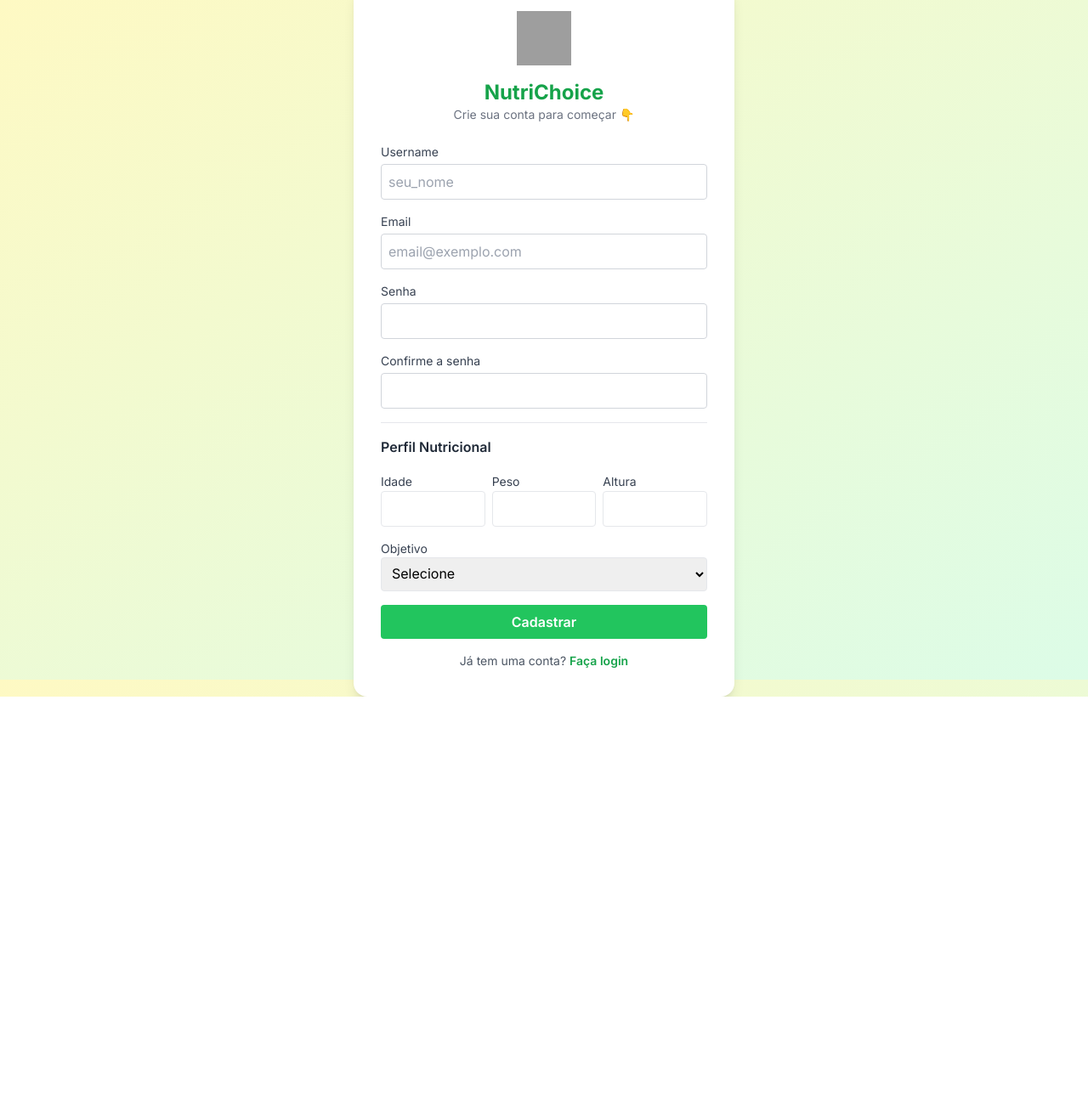
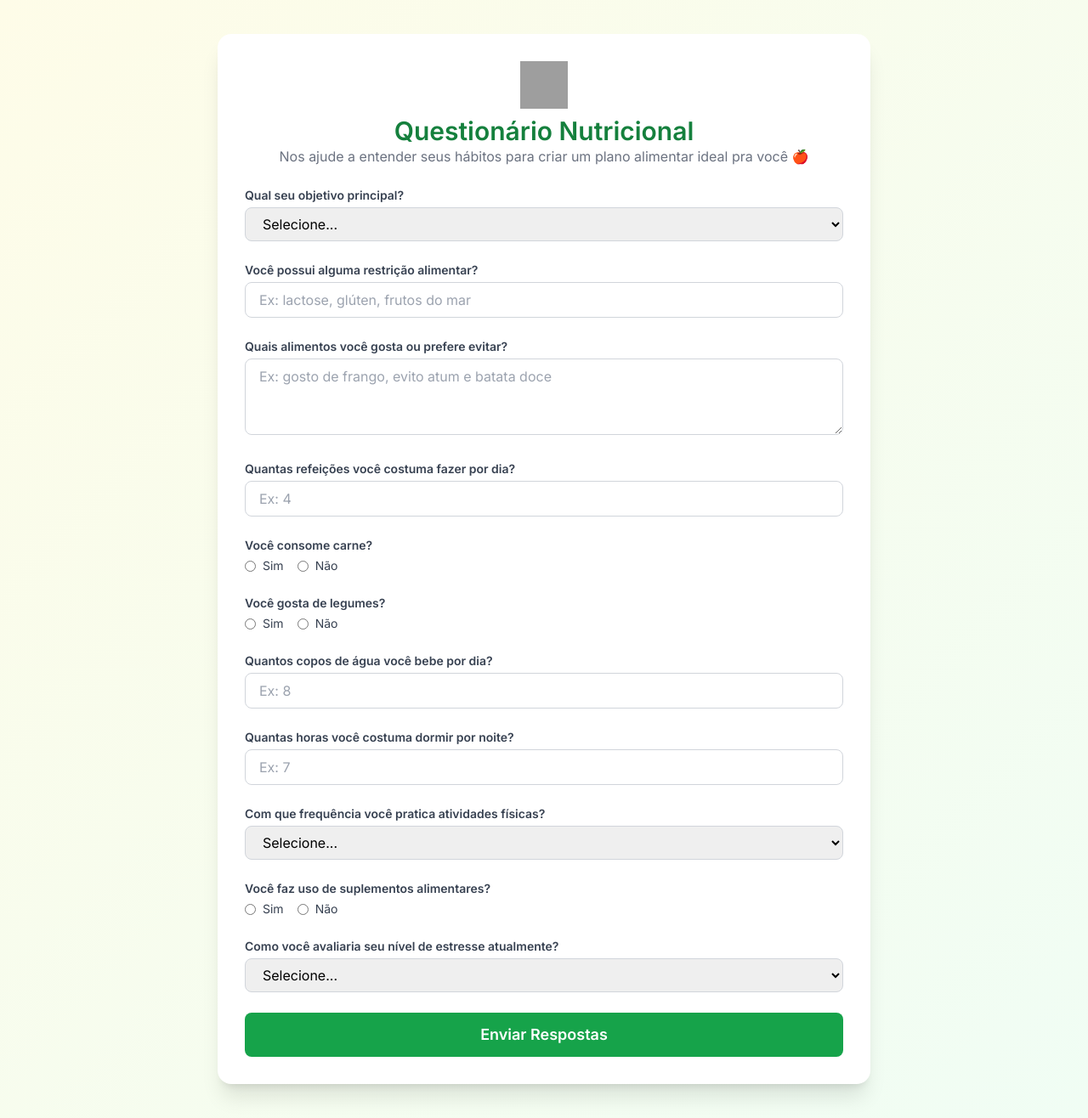
Before and after one commit to gabrielfranca10/projeto-nutri-choice, a Django app: page /cadastro/ in a window 1280 px wide. Shown: the whole page at 85% size. Before the commit the page ends 820 px from the top, so only its background shows below. Run offline with Django 5.2, Linux system fonts and the light colour scheme; some libraries are stand-ins or nearby versions; grey boxes are pictures that could not be loaded.

```diff
--- a/meu_app/templates/meu_app/cadastro.html
+++ b/meu_app/templates/meu_app/cadastro.html
@@ -1,95 +1,145 @@
 <!DOCTYPE html>
 <html lang="pt-br">
   <head>
-    <meta charset="UTF-8">
-    <title>Cadastro - NutriChoice</title>
+    <meta charset="UTF-8" />
+    <meta name="viewport" content="width=device-width, initial-scale=1.0" />
+    <title>Questionário Nutricional</title>
     <script src="https://cdn.tailwindcss.com"></script>
-    <link href="https://fonts.googleapis.com/css2?family=Inter:wght@400;600;700&display=swap" rel="stylesheet">
     <style>
+      @import url('https://fonts.googleapis.com/css2?family=Inter:wght@400;600&display=swap');
       body {
         font-family: 'Inter', sans-serif;
       }
     </style>
   </head>
-<body class="bg-gradient-to-br from-yellow-100 to-green-100 h-screen flex items-center justify-center px-4">
+  <body class="bg-gradient-to-br from-yellow-50 to-green-50 min-h-screen py-10 px-4">
+    <div class="max-w-3xl mx-auto bg-white p-8 rounded-2xl shadow-xl">
+      <div class="text-center mb-6">
+        <img class="w-14 h-14 mx-auto mb-2" src="https://cdn-icons-png.flaticon.com/512/415/415682.png" alt="Salada de frutas" />
+        <h1 class="text-3xl font-bold text-green-700">Questionário Nutricional</h1>
+        <p class="text-gray-500">Nos ajude a entender seus hábitos para criar um plano alimentar ideal pra você 🍎</p>
+      </div>
 
-    <div class="bg-white p-8 rounded-2xl shadow-lg w-full max-w-md text-center">
-        <img src="https://cdn-icons-png.flaticon.com/512/415/415744.png" alt="Logo" class="w-16 h-16 mx-auto mb-4">
-        <h2 class="text-2xl font-bold text-green-600">NutriChoice</h2>
-        <p class="text-sm text-gray-500 mb-6">Crie sua conta para começar 👇</p>
-
-        {% if erro %}
-            <div class="bg-red-100 text-red-700 p-2 rounded mb-4 text-sm">
-                {{ erro }}
-            </div>
-        {% endif %}
-
-        <form method="POST" class="space-y-4 text-left">
+      <form method="post" class="space-y-6">
         {% csrf_token %}
 
+        <!-- Objetivo -->
         <div>
-                <label class="block text-sm font-medium text-gray-700">Username</label>
-                <input type="text" name="username" required placeholder="seu_nome"
-                    class="w-full mt-1 p-2 border border-gray-300 rounded focus:outline-none focus:ring-2 focus:ring-green-400">
+          <label class="block text-sm font-semibold text-gray-700">Qual seu objetivo principal?</label>
+          <select name="objetivo" required class="mt-1 w-full rounded-lg border border-gray-300 px-4 py-2 focus:outline-none focus:ring-2 focus:ring-green-400">
+            <option value="">Selecione...</option>
+            <option value="perder">Perder peso</option>
+            <option value="ganhar">Ganhar massa muscular</option>
+            <option value="manter">Manter o peso</option>
+            <option value="energia">Melhorar energia/disposição</option>
+            <option value="saude">Melhorar saúde geral</option>
+          </select>
         </div>
 
+        <!-- Restrições -->
         <div>
-                <label class="block text-sm font-medium text-gray-700">Email</label>
-                <input type="email" name="email" required placeholder="email@exemplo.com"
-                    class="w-full mt-1 p-2 border border-gray-300 rounded focus:outline-none focus:ring-2 focus:ring-green-400">
+          <label class="block text-sm font-semibold text-gray-700">Você possui alguma restrição alimentar?</label>
+          <input type="text" name="restricoes" required placeholder="Ex: lactose, glúten, frutos do mar" class="w-full mt-1 rounded-lg border px-4 py-2 border-gray-300 focus:ring-2 focus:ring-green-400" />
         </div>
 
+        <!-- Preferências -->
         <div>
-                <label class="block text-sm font-medium text-gray-700">Senha</label>
-                <input type="password" name="password" required
-                    class="w-full mt-1 p-2 border border-gray-300 rounded focus:outline-none focus:ring-2 focus:ring-green-400">
+          <label class="block text-sm font-semibold text-gray-700">Quais alimentos você gosta ou prefere evitar?</label>
+          <textarea name="preferencia" rows="3" required placeholder="Ex: gosto de frango, evito atum e batata doce" class="w-full mt-1 rounded-lg border px-4 py-2 border-gray-300 focus:ring-2 focus:ring-green-400"></textarea>
         </div>
 
+        <!-- Refeições por dia -->
         <div>
-                <label class="block text-sm font-medium text-gray-700">Confirme a senha</label>
-                <input type="password" name="password2" required
-                    class="w-full mt-1 p-2 border border-gray-300 rounded focus:outline-none focus:ring-2 focus:ring-green-400">
+          <label class="block text-sm font-semibold text-gray-700">Quantas refeições você costuma fazer por dia?</label>
+          <input type="number" name="refeicoes_por_dia" min="1" max="10" required placeholder="Ex: 4" class="w-full mt-1 rounded-lg border px-4 py-2 border-gray-300 focus:ring-2 focus:ring-green-400">
         </div>
 
-            <hr class="my-4">
-
-            <h3 class="text-md font-semibold text-gray-800">Perfil Nutricional</h3>
-
-            <div class="grid grid-cols-3 gap-2">
+        <!-- Consome carne -->
         <div>
-                    <label class="text-sm text-gray-700">Idade</label>
-                    <input type="number" name="idade" class="w-full p-2 border rounded" required>
-                </div>
-                <div>
-                    <label class="text-sm text-gray-700">Peso</label>
-                    <input type="number" name="peso" class="w-full p-2 border rounded" required>
-                </div>
-                <div>
-                    <label class="text-sm text-gray-700">Altura</label>
-                    <input type="number" name="altura" class="w-full p-2 border rounded" required>
+          <label class="block text-sm font-semibold text-gray-700 mb-1">Você consome carne?</label>
+          <div class="flex space-x-4">
+            <label class="inline-flex items-center">
+              <input type="radio" name="come_carne" value="sim" required class="text-green-600 focus:ring-green-400" />
+              <span class="ml-2 text-gray-700 text-sm">Sim</span>
+            </label>
+            <label class="inline-flex items-center">
+              <input type="radio" name="come_carne" value="nao" class="text-green-600 focus:ring-green-400" />
+              <span class="ml-2 text-gray-700 text-sm">Não</span>
+            </label>
           </div>
         </div>
 
+        <!-- Gosta de legumes -->
         <div>
-                <label class="block text-sm text-gray-700 mt-2">Objetivo</label>
-                <select name="objetivo" class="w-full p-2 border rounded" required>
-                    <option value="">Selecione</option>
-                    <option value="Emagrecimento">Emagrecimento</option>
-                    <option value="Ganho de massa">Ganho de massa</option>
-                    <option value="Saúde e bem-estar">Saúde e bem-estar</option>
+          <label class="block text-sm font-semibold text-gray-700 mb-1">Você gosta de legumes?</label>
+          <div class="flex space-x-4">
+            <label class="inline-flex items-center">
+              <input type="radio" name="gosta_de_legumes" value="sim" required class="text-green-600 focus:ring-green-400" />
+              <span class="ml-2 text-gray-700 text-sm">Sim</span>
+            </label>
+            <label class="inline-flex items-center">
+              <input type="radio" name="gosta_de_legumes" value="nao" class="text-green-600 focus:ring-green-400" />
+              <span class="ml-2 text-gray-700 text-sm">Não</span>
+            </label>
+          </div>
+        </div>
+
+        <!-- Ingestão de água -->
+        <div>
+          <label class="block text-sm font-semibold text-gray-700">Quantos copos de água você bebe por dia?</label>
+          <input type="number" name="agua" min="0" max="20" required placeholder="Ex: 8" class="w-full mt-1 rounded-lg border px-4 py-2 border-gray-300 focus:ring-2 focus:ring-green-400" />
+        </div>
+
+        <!-- Sono -->
+        <div>
+          <label class="block text-sm font-semibold text-gray-700">Quantas horas você costuma dormir por noite?</label>
+          <input type="number" name="sono" min="0" max="24" required placeholder="Ex: 7" class="w-full mt-1 rounded-lg border px-4 py-2 border-gray-300 focus:ring-2 focus:ring-green-400" />
+        </div>
+
+        <!-- Frequência de atividade física -->
+        <div>
+          <label class="block text-sm font-semibold text-gray-700">Com que frequência você pratica atividades físicas?</label>
+          <select name="atividade_fisica" required class="mt-1 w-full rounded-lg border border-gray-300 px-4 py-2 focus:outline-none focus:ring-2 focus:ring-green-400">
+            <option value="">Selecione...</option>
+            <option value="nunca">Nunca</option>
+            <option value="1-2x">1-2 vezes por semana</option>
+            <option value="3-4x">3-4 vezes por semana</option>
+            <option value="5+">5 ou mais vezes por semana</option>
           </select>
         </div>
 
-            <button type="submit" class="w-full mt-4 bg-green-500 hover:bg-green-600 text-white font-semibold py-2 rounded">
-                Cadastrar
+        <!-- Suplementação -->
+        <div>
+          <label class="block text-sm font-semibold text-gray-700 mb-1">Você faz uso de suplementos alimentares?</label>
+          <div class="flex space-x-4">
+            <label class="inline-flex items-center">
+              <input type="radio" name="usa_suplementos" value="sim" required class="text-green-600 focus:ring-green-400" />
+              <span class="ml-2 text-gray-700 text-sm">Sim</span>
+            </label>
+            <label class="inline-flex items-center">
+              <input type="radio" name="usa_suplementos" value="nao" class="text-green-600 focus:ring-green-400" />
+              <span class="ml-2 text-gray-700 text-sm">Não</span>
+            </label>
+          </div>
+        </div>
+
+        <!-- Nível de estresse -->
+        <div>
+          <label class="block text-sm font-semibold text-gray-700">Como você avaliaria seu nível de estresse atualmente?</label>
+          <select name="estresse" required class="mt-1 w-full rounded-lg border border-gray-300 px-4 py-2 focus:outline-none focus:ring-2 focus:ring-green-400">
+            <option value="">Selecione...</option>
+            <option value="baixo">Baixo</option>
+            <option value="moderado">Moderado</option>
+            <option value="alto">Alto</option>
+          </select>
+        </div>
+
+        <!-- Botão -->
+        <button type="submit"
+          class="w-full bg-green-600 hover:bg-green-700 text-white font-semibold py-3 rounded-lg transition duration-200 text-lg">
+          Enviar Respostas
         </button>
       </form>
-
-        <p class="text-sm text-gray-600 mt-4 text-center">
-            Já tem uma conta?
-            <a href="{% url 'login' %}" class="text-green-600 font-semibold hover:underline">Faça login</a>
-        </p>
     </div>
-
   </body>
 </html>
```
Lines whose indentation alone changed are shown as unchanged.
